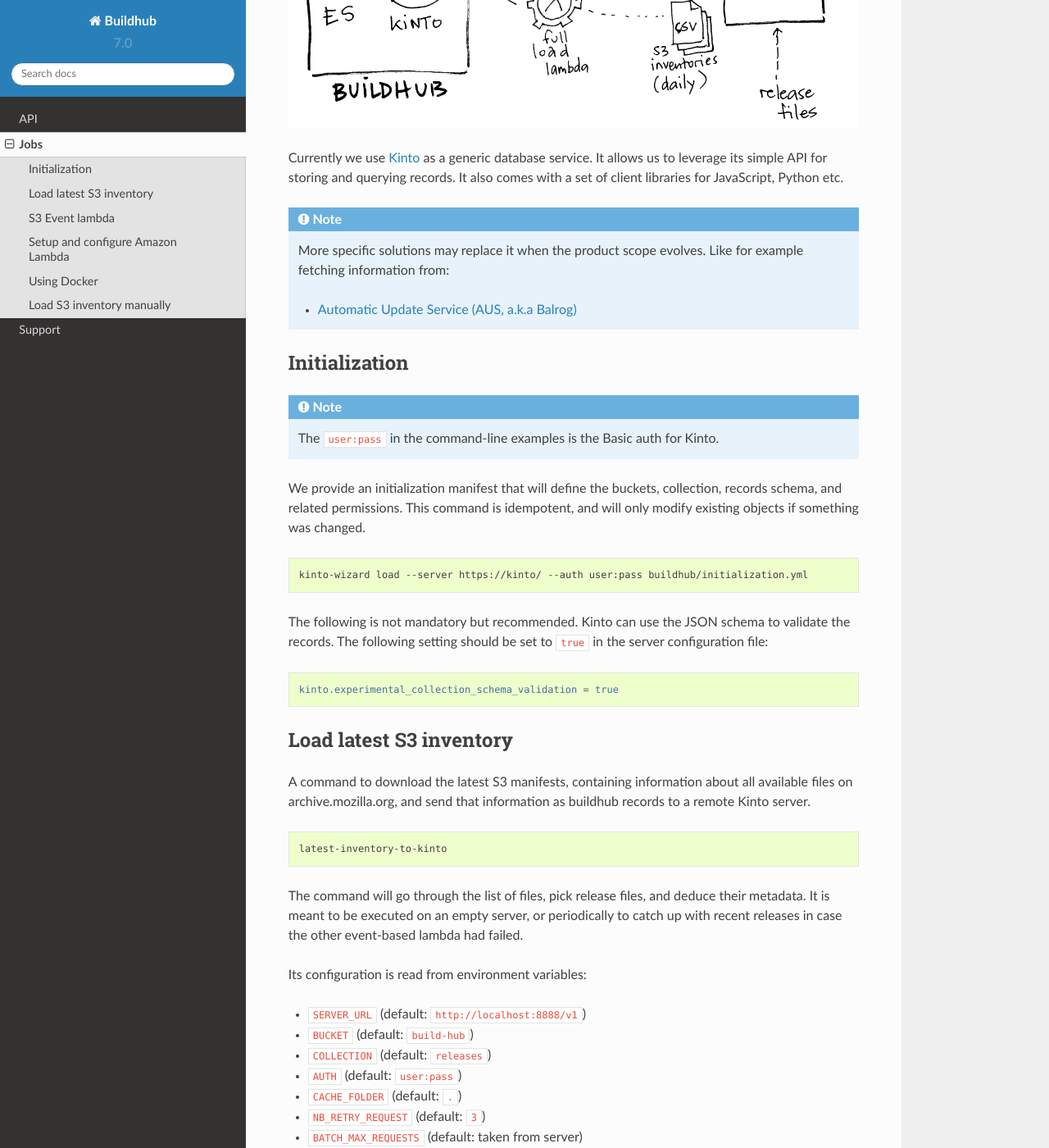
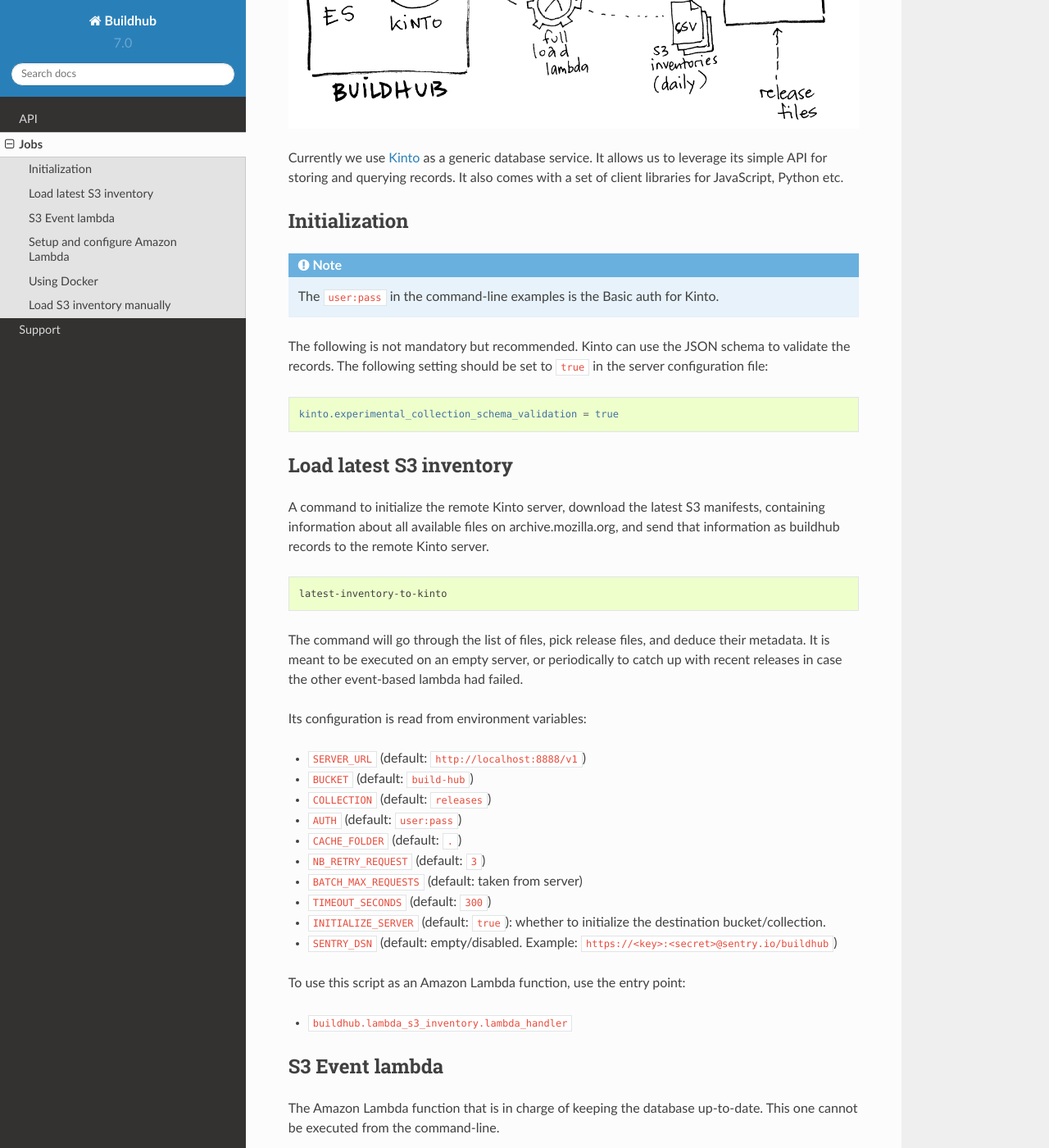
Before and after one commit to mozilla-services/buildhub, a Sphinx documentation site: the page built from docs/jobs.rst, in a window 1280 px wide and 1400 px high, scrolled down 601 px. Shown: the whole window at 82% size. Built offline with Sphinx 7.4.7 and the Read the Docs theme 2.0.0, drawn with Linux system fonts in a browser that asks for light colours; some of the changed text lies outside the part shown.

Commit message:
Clean-up and rephrase jobs docs

```diff
--- a/docs/jobs.rst
+++ b/docs/jobs.rst
@@ -11,12 +11,6 @@ Everything can be executed from a command-line, but we use `Amazon Lambda <https
 
 Currently we use `Kinto <http://kinto-storage.org>`_ as a generic database service. It allows us to leverage its simple API for storing and querying records. It also comes with a set of client libraries for JavaScript, Python etc.
 
-.. note::
-
-    More specific solutions may replace it when the product scope evolves. Like for example fetching information from:
-
-    * `Automatic Update Service (AUS, a.k.a Balrog) <https://wiki.mozilla.org/Balrog>`_
-
 
 Initialization
 ==============
@@ -24,13 +18,6 @@ Initialization
 .. note::
 
     The ``user:pass`` in the command-line examples is the Basic auth for Kinto.
-
-We provide an initialization manifest that will define the buckets, collection, records schema, and related permissions.
-This command is idempotent, and will only modify existing objects if something was changed.
-
-.. code-block:: bash
-
-    kinto-wizard load --server https://kinto/ --auth user:pass buildhub/initialization.yml
 
 The following is not mandatory but recommended. Kinto can use the JSON schema to validate the records. The following setting should be set to ``true`` in the server configuration file:
 
@@ -42,7 +29,7 @@ The following is not mandatory but recommended. Kinto can use the JSON schema to
 Load latest S3 inventory
 ========================
 
-A command to download the latest S3 manifests, containing information about all available files on archive.mozilla.org, and send that information as buildhub records to a remote Kinto server.
+A command to initialize the remote Kinto server, download the latest S3 manifests, containing information about all available files on archive.mozilla.org, and send that information as buildhub records to the remote Kinto server.
 
 .. code-block:: bash
 
@@ -129,17 +116,11 @@ For example, run tests:
 
     docker run -t mozilla/buildhub test
 
-Or initialize a Kinto server it for *buildhub*:
+Or load the latest S3 inventory:
 
 ::
 
-    docker run -t mozilla/buildhub initialize-kinto --auth=user:pass
-
-Load the latest S3 inventory:
-
-::
-
-    docker run -e "SERVER_URL=https://kinto.server.com/v1" -t mozilla/buildhub latest-inventory-to-kinto
+    docker run -e "SERVER_URL=https://buildhub.prod.mozaws.net/v1" -e "AUTH=user:pass" -t mozilla/buildhub latest-inventory-to-kinto
 
 
 Load S3 inventory manually
@@ -178,6 +159,12 @@ Download the associated files (using `jq <https://stedolan.github.io/jq/download
         aws --no-sign-request --region us-east-1 s3 cp "s3://net-mozaws-prod-delivery-inventory-us-east-1/public/$file" .
     done
 
+Initialize the remote server from a manifest that will define the buckets, collection, records schema, and related permissions. This command is idempotent, and will only modify existing objects if something was changed.
+
+.. code-block:: bash
+
+    kinto-wizard load --server https://kinto/ --auth user:pass jobs/buildhub/initialization.yml
+
 Parse S3 inventory, fetch metadata, and print records as JSON in stdout:
 
 .. code-block:: bash
```
